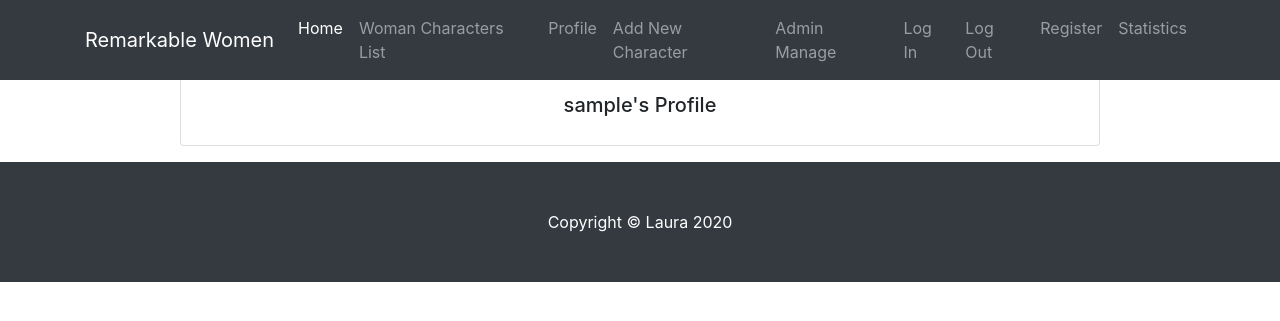
After one commit to laumartin/RemarkableWomen, a Flask app: page /profile/1 in a window 1280 px wide. The commit adds this page. Shown: the top 321 px of the page. Run offline with Flask 2, Linux system fonts and the light colour scheme; the visitor is signed in with stand-in values (Sample User, id 1); a database or web service that is not in the repository returns one stand-in record (values such as "Sample title"); some libraries are stand-ins or nearby versions.

Commit message:
Setting the User Profile Page creating the profile.html Adding session function on app.py to retrieve username once logged. Updating links on base.html to point to profile.html Adding session on profile function in app.py so that user’s can’t force URL so if the session cookie does not exist it returns the user back to login page

```diff
--- a/app.py
+++ b/app.py
@@ -59,6 +59,7 @@ def register():
         # puts new user into a session temp cookie,imported from flask
         session["user"] = request.form.get("username").lower()
         flash("Registration Completed")
+        return redirect(url_for("profile", username=session["user"]))
 
     return render_template("register.html")
 
@@ -79,6 +80,8 @@ def login():
                 # now log the user in using session variables called user
                     session["user"] = request.form.get("username").lower()
                     flash("Welcome, {}".format(request.form.get("username")))
+                    return redirect(url_for(
+                        "profile", username=session["user"]))
             else:
                 # invalid password match
                 flash("Incorrect Username and/or Password")
@@ -90,6 +93,22 @@ def login():
             return redirect(url_for("login.html"))
 
     return render_template("login.html")
+
+
+@app.route("/profile/<username>", methods=["GET", "POST"])
+def profile(username):
+    # creates new username var, that is the user from db on the registered
+    # users collection. The session variable in [] called 'user' for
+    # consistency, and we only grab the username key field from the db record
+    username = mongo.db.users.find_one(
+        {"username": session["user"]})["username"]
+    # to avoid user's force the URL to someone else's profile create condition
+    # so that only if the user session cookie is true, then return the profile.
+    if session["user"]:
+        # 1st username is what the template expects to retrieve in html file
+        # the second username is the variable defined above
+        return render_template("profile.html", username=username)
+    return redirect(url_for("login"))
 
 
 @app.route("/characters")
--- a/templates/base.html
+++ b/templates/base.html
@@ -33,7 +33,7 @@
                         <a class="nav-link" href="{{ url_for('characters') }}">Woman Characters List</a>
                     </li>
                     <li class="nav-item">
-                        <a class="nav-link" href="#">Profile</a>
+                        <a class="nav-link" href="{{ url_for('profile', username=session['user']) }}">Profile</a>
                     </li>
                     <li class="nav-item">
                         <a class="nav-link" href="#">Add New Character</a>
--- /dev/null
+++ b/templates/profile.html
@@ -0,0 +1,16 @@
+{% extends 'base.html' %}
+{% block content %}
+    <div class="row">
+        <div class="col-10 md-8 offset-md-1 mt-3 mb-3">
+            <div class="card">
+                <div class="card-body text-center">
+                    <h5 class="card-tittle">{{ username }}'s Profile</h5>
+
+                </div>
+            </div>
+
+        </div>
+
+    </div>
+
+{% endblock %}
```
